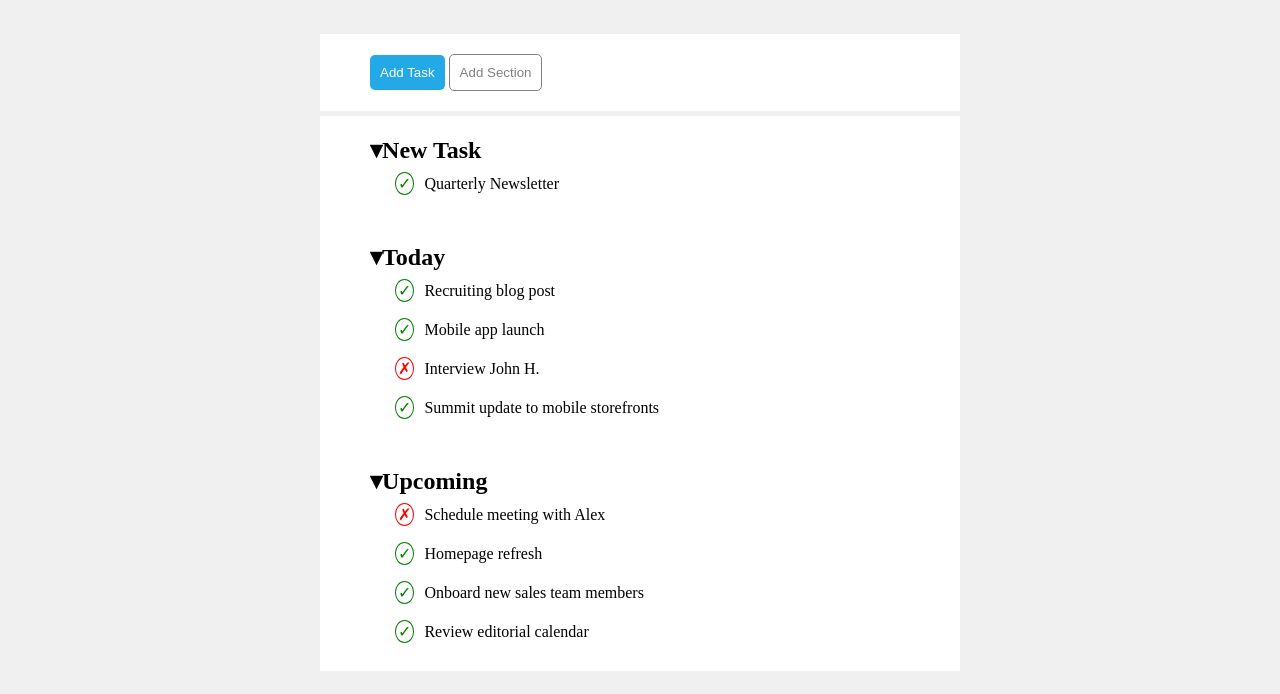
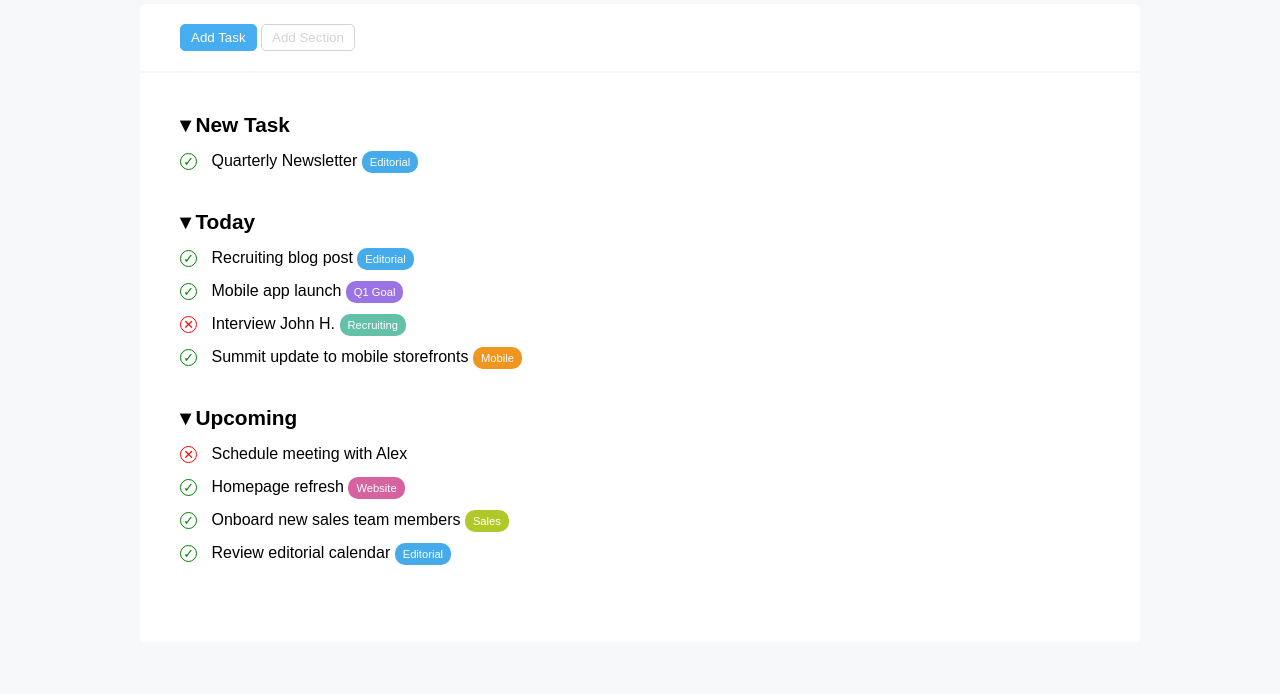
Before and after one commit to Eddyfabbricatore/html-css-toboolist, a plain HTML site: page index.html in a window 1280 px wide. Shown: the part 106-800 px from the top of the page. Drawn offline with Linux system fonts and the light colour scheme.

Commit message:
correzione

```diff
--- a/index.html
+++ b/index.html
@@ -10,41 +10,88 @@
 <body>
   <header>
     <img src="img/Logo.png" alt="Logo">
-    <span class="text">Toboolist</span>
+    <span class="logo-text">Toboolist</span>
   </header>
 
-  <main>
-    <section class="button-section">
-      <button id="task">Add Task</button>
-      <button id="section">Add Section</button>
-    </section>
+  <main class="container">
+    <div class="top">
+      <button class="btn btn-filled">Add Task</button>
+      <button class="btn btn-empty">Add Section</button>
+    </div>
 
-    <section>
-      <span>New Task</span>
+    <div class="tasks">
       <ul>
-        <li>Quarterly Newsletter</li>
+        <li>
+          <h3>New Task</h3>
+          <ul>
+            <li>
+              <span class="circle checked"></span>
+              <span>Quarterly Newsletter</span>
+              <span class="badge editorial">Editorial</span>
+            </li>
           </ul>
-    </section>
+        </li>
 
-    <section>
-      <span>Today</span>
+        <li>
+          <h3>Today</h3>
           <ul>
-        <li>Recruiting blog post</li>
-        <li>Mobile app launch</li>
-        <li class="cross">Interview John H.</li>
-        <li>Summit update to mobile storefronts</li>
+            <li>
+              <span class="circle checked"></span>
+              <span>Recruiting blog post</span>
+              <span class="badge editorial">Editorial</span>
+            </li>
+
+            <li>
+              <span class="circle checked"></span>
+              <span>Mobile app launch</span>
+              <span class="badge q1">Q1 Goal</span>
+            </li>
+
+            <li>
+              <span class="circle unchecked"></span>
+              <span>Interview John H.</span>
+              <span class="badge recruiting">Recruiting</span>
+            </li>
+
+            <li>
+              <span class="circle checked"></span>
+              <span>Summit update to mobile storefronts</span>
+              <span class="badge mobile">Mobile</span>
+            </li>
           </ul>
-    </section>
 
-    <section>
-      <span>Upcoming</span>
           <ul>
-        <li class="cross">Schedule meeting with Alex</li>
-        <li>Homepage refresh</li>
-        <li>Onboard new sales team members</li>
-        <li>Review editorial calendar</li>
+            <li>
+              <h3>Upcoming</h3>
+              <ul>
+                <li>
+                  <span class="circle unchecked"></span>
+                  <span>Schedule meeting with Alex</span>
+                </li>
+
+                <li>
+                  <span class="circle checked"></span>
+                  <span>Homepage refresh</span>
+                  <span class="badge website">Website</span>
+                </li>
+
+                <li>
+                  <span class="circle checked"></span>
+                  <span>Onboard new sales team members</span>
+                  <span class="badge sales">Sales</span>
+                </li>
+
+                <li>
+                  <span class="circle checked"></span>
+                  <span>Review editorial calendar</span>
+                  <span class="badge editorial">Editorial</span>
+                </li>
               </ul>
-    </section>
+            </li>
+        </ul>
+      </li>
+    </ul>
+  </div>
 </main>
 </body>
 </html>
--- a/style.css
+++ b/style.css
@@ -5,87 +5,139 @@
 }
 
 body{
-  background-color: rgb(240, 240, 240);
+  background-color: #f6f8f9;
+  font-family: Arial, Helvetica, sans-serif;
 }
 
 header{
-  width: 100%;
-  background-color: white;
+  background-color: #fff;
+  height: 70px;
+  padding: 10px 20px;
 }
 
 header img{
-  padding-top: 20px;
-  padding-left: 20px;
-  padding-bottom: 20px;
+  height: 100%;
   vertical-align: middle;
 }
 
-.text{
-  font-weight: bold;
-  font-size: 2.5em;
+header .logo-text{
+  font-weight: 900;
+  font-size: 40px;
+  vertical-align: middle;
 }
 
-main{
-  margin: 0 auto;
-  margin-top: 50px;
-  width: 50%;
-  background-color: white;
-}
-
-main section{
-  padding: 20px 50px;
-}
-
-button{
-  padding: 10px;
-  border: none;
+.container{
+  background-color: #fff;
+  width: 80%;
+  max-width: 1000px;
+  margin: 40px auto;
   border-radius: 5px;
 }
 
-#task{
-  background-color: #23a9e5;
-  color: white;
+.container .top{
+  padding: 20px 40px;
+  border-bottom: 2px solid #f6f8f9;
 }
 
-#section{
-  background-color: white;
-  color: gray;
-  border: 1px solid gray;
+.btn{
+  border: none;
+  padding: 5px 10px;
+  border-radius: 5px;
+  cursor: pointer;
 }
 
-.button-section{
-  border-bottom: 5px solid rgb(240, 240, 240);;
+.btn.btn-filled{
+  background-color: #47adf1;
+  color: white;
+  border: 1px solid #47adf1;
 }
 
-section span{
-  font-weight: bold;
-  font-size: 1.5em;
+.btn.btn-filled:hover{
+  background-color: #45abea;
 }
 
-section span::before{
-  content: '\25BE';
+.btn.btn-empty{
+  background-color: white;
+  color: lightgray;
+  border: 1px solid lightgray;
 }
 
-ul li{
-  padding: 10px 25px;
-  list-style-type: none;
+.container .tasks{
+  padding: 40px;
 }
 
-ul li:before{
+.tasks ul{
+  list-style: none;
+  margin-bottom: 40px;
+}
+
+.tasks ul h3{
+  font-size: 1.3rem;
+  margin-bottom: 15px;
+}
+
+.tasks ul h3::before{
+  content: '\25be';
+  padding-right: 5px;
+}
+
+li .circle::before{
+  display: inline-block;
+  width: 15px;
+  height: 15px;
+  border: 1px solid black;
+  border-radius: 50%;
+  text-align: center;
+  line-height: 15px;
+  font-size: .8rem;
+}
+
+li .circle.checked::before{
   content: '\2713';
   margin-right: 10px;
   color: green;
-  border: 1px solid green;
-  padding: 2px;
-  border-radius: 50%;
+  border-color: green;
 }
 
-.cross::before{
-  content: none;
-  content: '\2717';
+li .circle.unchecked::before{
+  content: '\2715';
   margin-right: 10px;
   color: red;
-  border: 1px solid red;
-  padding: 2px;
-  border-radius: 50%;
+  border-color: red;
 }
+
+.tasks ul li{
+  margin-bottom: 15px;
+}
+
+.badge{
+  background-color: gray;
+  color: white;
+  border-radius: 10px;
+  font-size: .7rem;
+  padding: 5px 8px;
+}
+
+.badge.editorial{
+  background-color: #45abea;
+}
+
+.badge.q1{
+  background-color: #9c73e4;
+}
+
+.badge.recruiting{
+  background-color: #63c0a9;
+}
+
+.badge.mobile{
+  background-color: #f09520;
+}
+
+.badge.website{
+  background-color: #d762a0;
+}
+
+.badge.sales{
+  background-color: #b0c928;
+}
```
Lines whose indentation alone changed are shown as unchanged.
